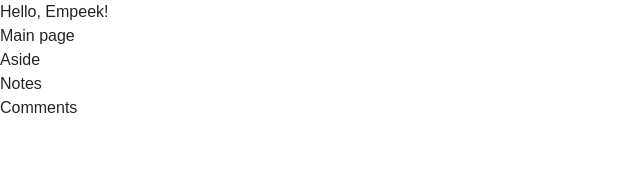
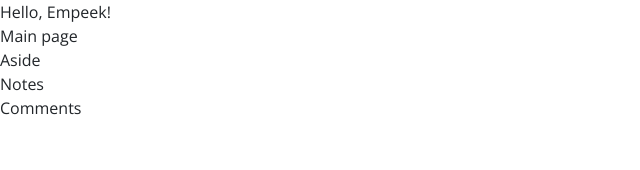
Before and after one commit to Legys/empeek-test, a React (Create React App) app: page / in a window 1280 px wide. Shown: the top 170 px of the page, without its empty margins (0-640 px from the left). Built offline with nearby package versions, Linux system fonts and the light colour scheme; the HTML template or start-up script is replaced by a standard one.

Commit message:
Apply fonts to the whole app.

```diff
--- a/src/index.css
+++ b/src/index.css
@@ -1,5 +1,8 @@
 body {
   margin: 0;
   padding: 0;
-  font-family: sans-serif;
 }
+
+* {
+  font-family: "Open Sans", sans-serif;
+}
```
